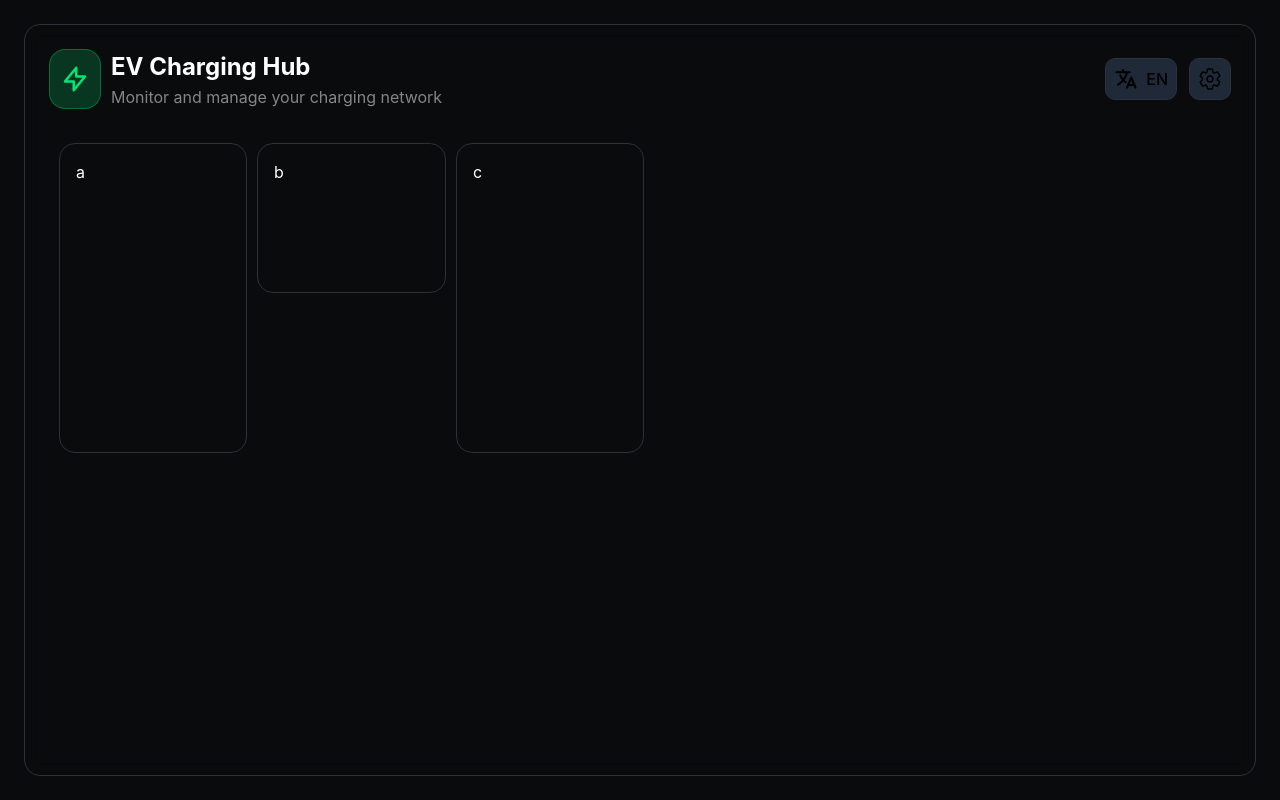
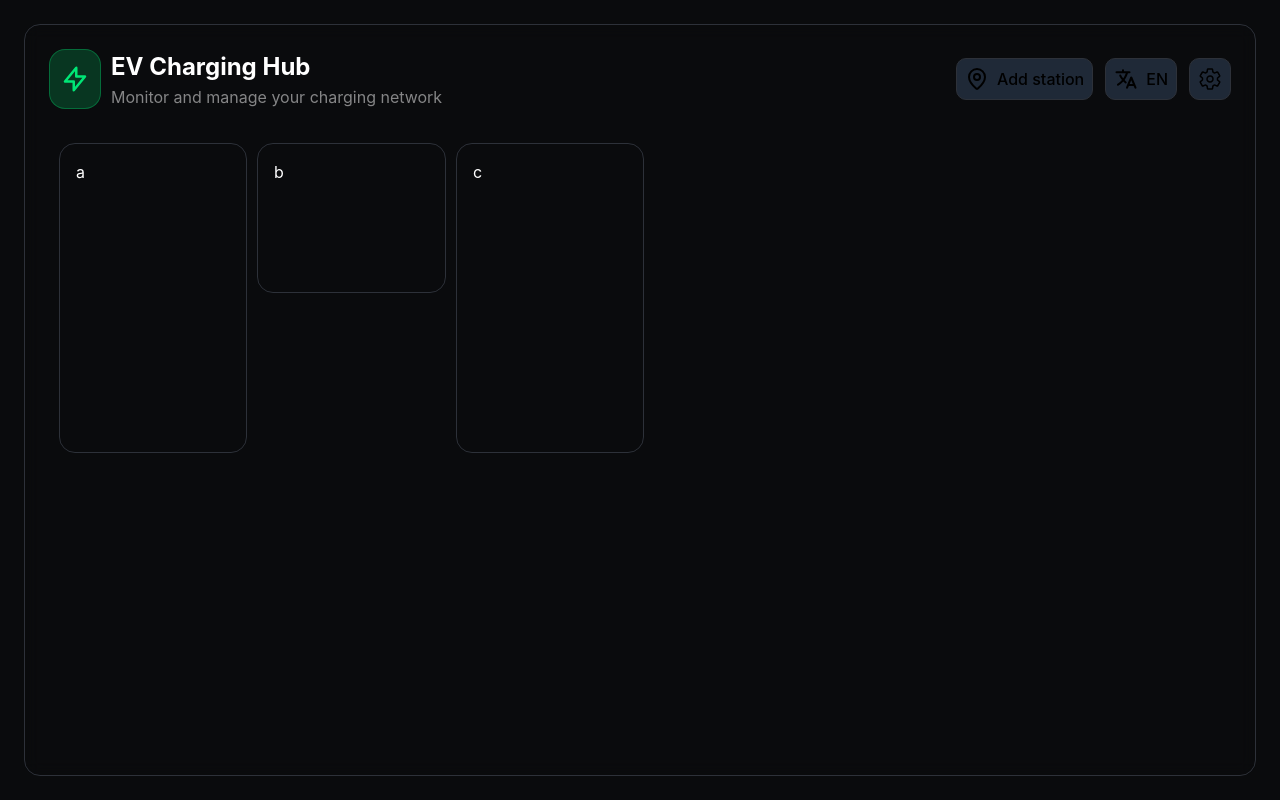
Before and after one commit to Pawel555/VoltBoard, a React (Vite) app: page / in a window 1280 px wide. Built offline with nearby package versions, Linux system fonts and the light colour scheme.

Commit message:
handle open modal

```diff
--- a/src/components/Dashboard.tsx
+++ b/src/components/Dashboard.tsx
@@ -4,8 +4,11 @@ import "react-resizable/css/styles.css";
 import { DashboardWrapper, WidgetWrapper } from "./styles";
 import { useState } from "react";
 import { TopPannel } from "./TopPannel";
+import { Modal } from "./Modal";
+import { useTranslation } from "react-i18next";
 
 export function Dashboard() {
+  const { t } = useTranslation();
   const initLayout = [
     { i: "a", x: 0, y: 0, w: 2, h: 2 },
     { i: "b", x: 2, y: 0, w: 2, h: 1 },
@@ -13,7 +16,8 @@ export function Dashboard() {
   ];
 
   const [layout, setLayout] = useState<Layout>(initLayout);
-  const [editDashboard, setEditDashboard] = useState<boolean>(false);
+  const [editDashboard, setEditDashboard] = useState(false);
+  const [openFindStationModal, setOpenFindStationModal] = useState(false);
 
   const renderWidget = () => {
     return layout.map((widget) => {
@@ -27,9 +31,15 @@ export function Dashboard() {
 
   return (
     <DashboardWrapper>
+      <Modal
+        isOpen={openFindStationModal}
+        onClose={() => setOpenFindStationModal(false)}
+        title={t("dashboard.modalTitle")}
+      ></Modal>
       <TopPannel
         editDashboard={editDashboard}
         setEditDashboard={setEditDashboard}
+        openFindStationModal={() => setOpenFindStationModal(true)}
       />
       <GridLayout
         className="layout"
--- a/src/components/Modal.tsx
+++ b/src/components/Modal.tsx
@@ -1,6 +1,4 @@
 import { useRef, useEffect } from "react";
-import styled from "styled-components";
-import { IconButton } from "./IconButton";
 import { RxCross1 } from "react-icons/rx";
 import { ModalCloseButton, ModalHeader, StyledModal } from "./styles";
 
--- a/src/components/TopPannel.tsx
+++ b/src/components/TopPannel.tsx
@@ -8,6 +8,7 @@ import {
   TitleWrapper,
 } from "./styles";
 import { IoLanguage } from "react-icons/io5";
+import { LuMapPin } from "react-icons/lu";
 import { useTranslation } from "react-i18next";
 
 enum Language {
@@ -18,9 +19,11 @@ enum Language {
 export function TopPannel({
   editDashboard,
   setEditDashboard,
+  openFindStationModal,
 }: {
   editDashboard: boolean;
   setEditDashboard(value: boolean): void;
+  openFindStationModal(): void;
 }) {
   const [language, setLanguage] = useState<Language>(Language.EN);
   const { t, i18n } = useTranslation();
@@ -42,6 +45,12 @@ export function TopPannel({
       </div>
       <ButtonsWrapper>
         <IconButton
+          value={editDashboard}
+          onClick={openFindStationModal}
+          Icon={<LuMapPin />}
+          text={t("dashboard.addStationText")}
+        />
+        <IconButton
           value={language === Language.EN}
           onClick={(value: boolean) =>
             setLanguage(value ? Language.EN : Language.PL)
--- a/src/i18n/en.json
+++ b/src/i18n/en.json
@@ -2,6 +2,7 @@
   "dashboard": {
     "title": "EV Charging Hub",
     "subtitle": "Monitor and manage your charging network",
+    "modalTitle": "Find a charging station",
     "addStationText": "Add station"
   }
 }
--- a/src/i18n/pl.json
+++ b/src/i18n/pl.json
@@ -2,6 +2,7 @@
   "dashboard": {
     "title": "Centrum ładowania EV",
     "subtitle": "Monitoruj i zarządzaj swoim panelem ładowania",
+    "modalTitle": "Znajdź stację ładowania",
     "addStationText": "Dodaj stację"
   }
 }
```
